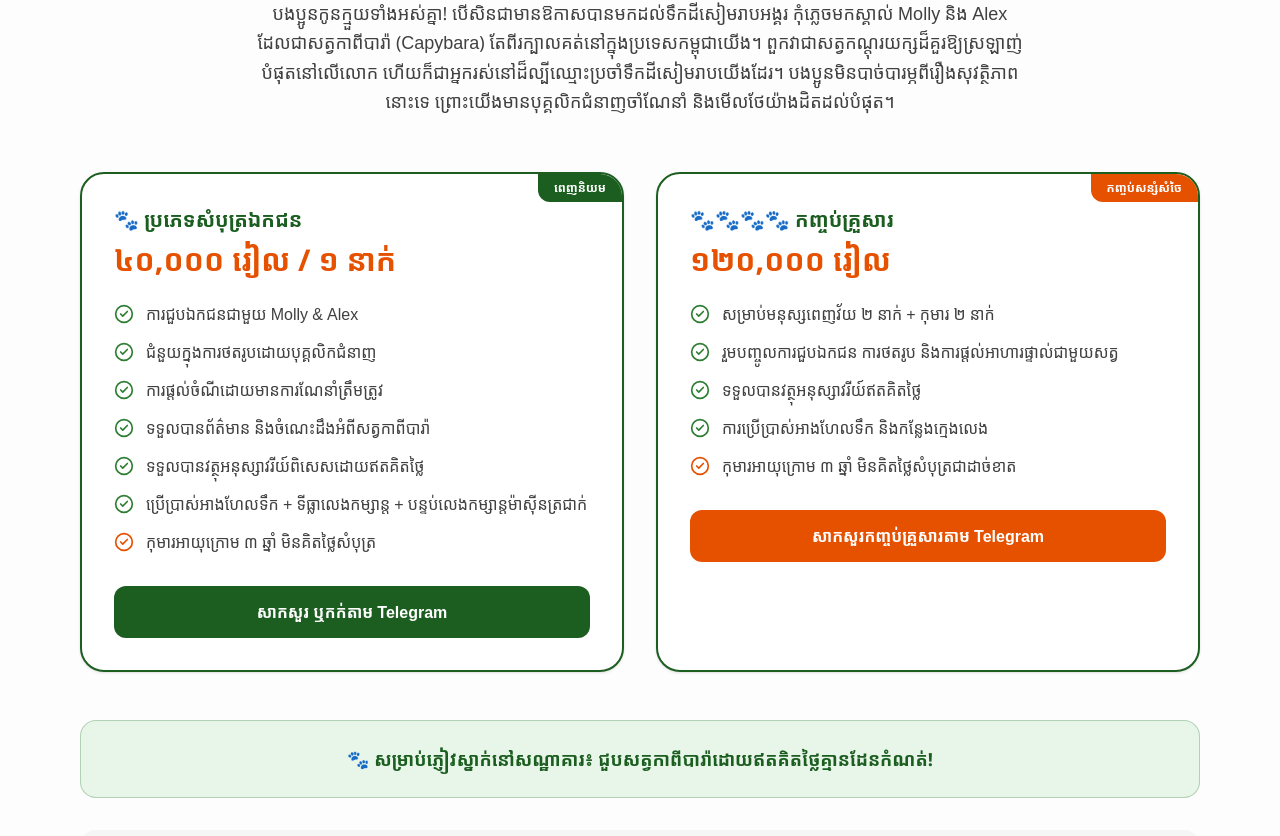
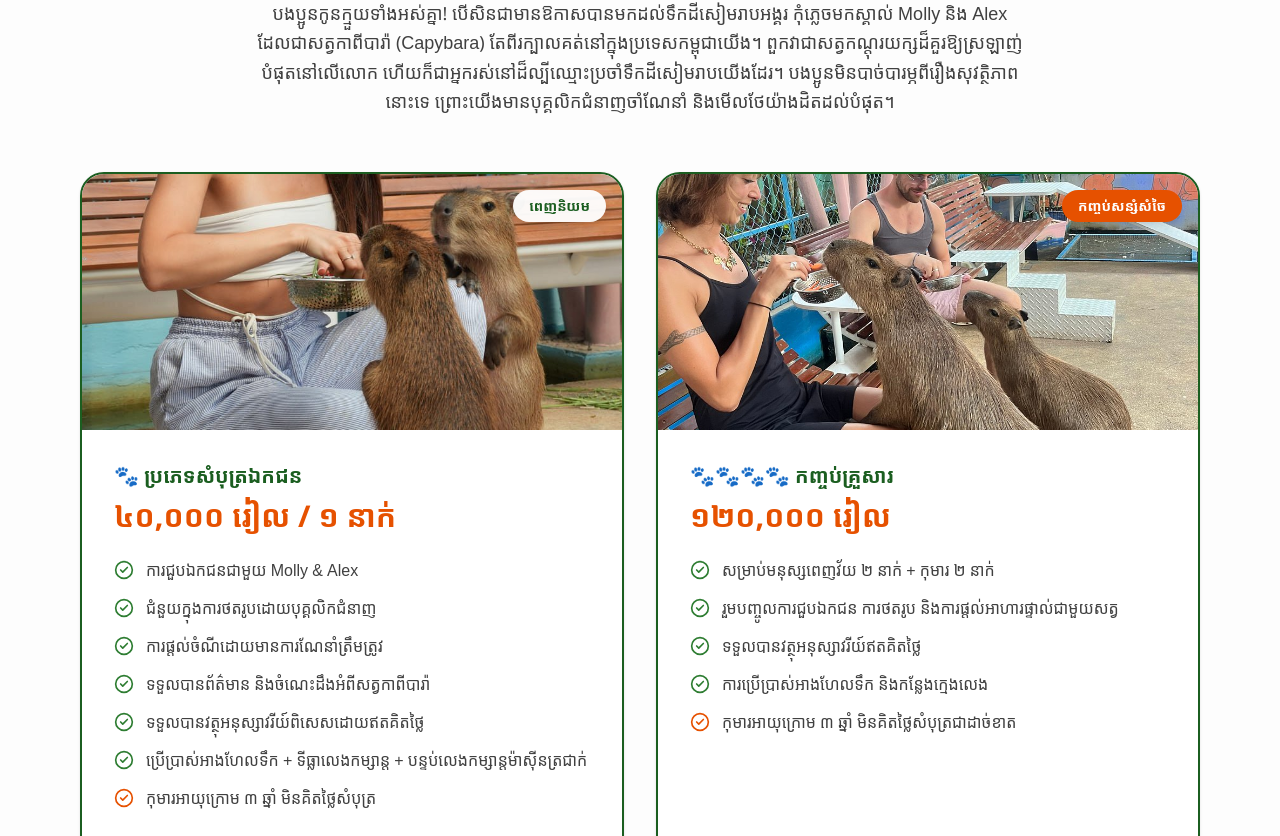
Before and after one commit to Choeurn-5/casadecapybara-website, a Next.js app: page /kh in a window 1280 px wide. Shown: the part 964-1800 px from the top of the page. Built offline with nearby package versions, Linux system fonts and the light colour scheme; no server answers.

Commit message:
Fetch encounter API images for Khmer page pricing cards

```diff
--- a/app/kh/page.tsx
+++ b/app/kh/page.tsx
@@ -1,6 +1,7 @@
 import React from 'react';
 import Image from 'next/image';
 import Link from 'next/link';
+import { getEncounterTicketsApiData } from '@/lib/wordpress';
 import { Noto_Sans_Khmer } from 'next/font/google';
 import {
   Send,
@@ -88,7 +89,10 @@ export const metadata = {
 };
 
 export default async function KhmerPage() {
-  const data = await getKhmerData();
+  const [data, encounterData] = await Promise.all([
+    getKhmerData(),
+    getEncounterTicketsApiData()
+  ]);
 
   // Fallback defaults from the official document
   const telegramHandle = data.khTelegramHandle || "@capybaracambodia";
@@ -98,6 +102,9 @@ export default async function KhmerPage() {
   const familyPrice = data.khFamilyTicketPrice || "១២០,០០០ រៀល";
   const localSpend = data.khLocalDealSpend || "២០,០០០៛";
   const localCashback = data.khLocalDealCashback || "២០,០០០៛";
+
+  const individualImgSrc = encounterData?.individualImage?.node?.sourceUrl || "/gallery/experience/individual.jpg";
+  const familyImgSrc = encounterData?.familyImage?.node?.sourceUrl || "/gallery/experience/family.jpg";
 
   const getYoutubeId = (url: string) => {
     if (!url) return "3mTyoZkffn8";
@@ -208,15 +215,19 @@ export default async function KhmerPage() {
         {/* 2 Clean Side-by-Side Pricing Cards with Green Borders */}
         <div className="grid md:grid-cols-2 gap-8 mb-12">
           {/* Single Ticket */}
-          <div className="bg-white border-2 border-[#1B5E20] rounded-3xl p-8 shadow-sm hover:shadow-xl transition-all relative overflow-hidden">
-            <div className="absolute top-0 right-0 bg-[#1B5E20] text-white text-xs font-bold px-4 py-1.5 rounded-bl-xl">
+          <div className="bg-white border-2 border-[#1B5E20] rounded-3xl p-0 shadow-sm hover:shadow-xl transition-all relative overflow-hidden flex flex-col group">
+            <div className="relative h-64 overflow-hidden w-full">
+              <Image src={individualImgSrc} alt="Individual Capybara Encounter" fill className="object-cover group-hover:scale-105 transition-transform duration-700" unoptimized />
+              <div className="absolute top-4 right-4 bg-white/95 text-[#1B5E20] text-sm font-bold px-4 py-1.5 rounded-full shadow-lg">
                 ពេញនិយម
               </div>
+            </div>
+            <div className="p-8 flex flex-col flex-grow">
               <h3 className="text-xl font-bold text-[#1B5E20] mb-2">🐾 ប្រភេទសំបុត្រឯកជន</h3>
               <div className="text-3xl font-extrabold text-[#E65100] mb-6">
                 {singlePrice}
               </div>
-            <ul className="space-y-3.5 text-neutral-700 text-sm md:text-base mb-8">
+              <ul className="space-y-3.5 text-neutral-700 text-sm md:text-base mb-8 flex-grow">
                 <li className="flex items-start gap-3"><CheckCircle2 className="w-5 h-5 text-[#2E7D32] shrink-0 mt-0.5" /> ការជួបឯកជនជាមួយ Molly & Alex</li>
                 <li className="flex items-start gap-3"><CheckCircle2 className="w-5 h-5 text-[#2E7D32] shrink-0 mt-0.5" /> ជំនួយក្នុងការថតរូបដោយបុគ្គលិកជំនាញ</li>
                 <li className="flex items-start gap-3"><CheckCircle2 className="w-5 h-5 text-[#2E7D32] shrink-0 mt-0.5" /> ការផ្តល់ចំណីដោយមានការណែនាំត្រឹមត្រូវ</li>
@@ -234,17 +245,22 @@ export default async function KhmerPage() {
                 សាកសួរ ឬកក់តាម Telegram
               </a>
             </div>
+          </div>
 
           {/* Family Package */}
-          <div className="bg-white border-2 border-[#1B5E20] rounded-3xl p-8 shadow-sm hover:shadow-xl transition-all relative overflow-hidden">
-            <div className="absolute top-0 right-0 bg-[#E65100] text-white text-xs font-bold px-4 py-1.5 rounded-bl-xl">
+          <div className="bg-white border-2 border-[#1B5E20] rounded-3xl p-0 shadow-sm hover:shadow-xl transition-all relative overflow-hidden flex flex-col group">
+            <div className="relative h-64 overflow-hidden w-full">
+              <Image src={familyImgSrc} alt="Family Capybara Experience" fill className="object-cover group-hover:scale-105 transition-transform duration-700" unoptimized />
+              <div className="absolute top-4 right-4 bg-[#E65100] text-white text-sm font-bold px-4 py-1.5 rounded-full shadow-lg">
                 កញ្ចប់សន្សំសំចៃ
               </div>
+            </div>
+            <div className="p-8 flex flex-col flex-grow">
               <h3 className="text-xl font-bold text-[#1B5E20] mb-2">🐾🐾🐾🐾 កញ្ចប់គ្រួសារ</h3>
               <div className="text-3xl font-extrabold text-[#E65100] mb-6">
                 {familyPrice}
               </div>
-            <ul className="space-y-3.5 text-neutral-700 text-sm md:text-base mb-8">
+              <ul className="space-y-3.5 text-neutral-700 text-sm md:text-base mb-8 flex-grow">
                 <li className="flex items-start gap-3"><CheckCircle2 className="w-5 h-5 text-[#2E7D32] shrink-0 mt-0.5 font-semibold" /> សម្រាប់មនុស្សពេញវ័យ ២ នាក់ + កុមារ ២ នាក់</li>
                 <li className="flex items-start gap-3"><CheckCircle2 className="w-5 h-5 text-[#2E7D32] shrink-0 mt-0.5" /> រួមបញ្ចូលការជួបឯកជន ការថតរូប និងការផ្តល់អាហារផ្ទាល់ជាមួយសត្វ</li>
                 <li className="flex items-start gap-3"><CheckCircle2 className="w-5 h-5 text-[#2E7D32] shrink-0 mt-0.5" /> ទទួលបានវត្ថុអនុស្សាវរីយ៍ឥតគិតថ្លៃ</li>
@@ -259,6 +275,7 @@ export default async function KhmerPage() {
               >
                 សាកសួរកញ្ចប់គ្រួសារតាម Telegram
               </a>
+            </div>
           </div>
         </div>
 
```
Lines whose indentation alone changed are shown as unchanged.
